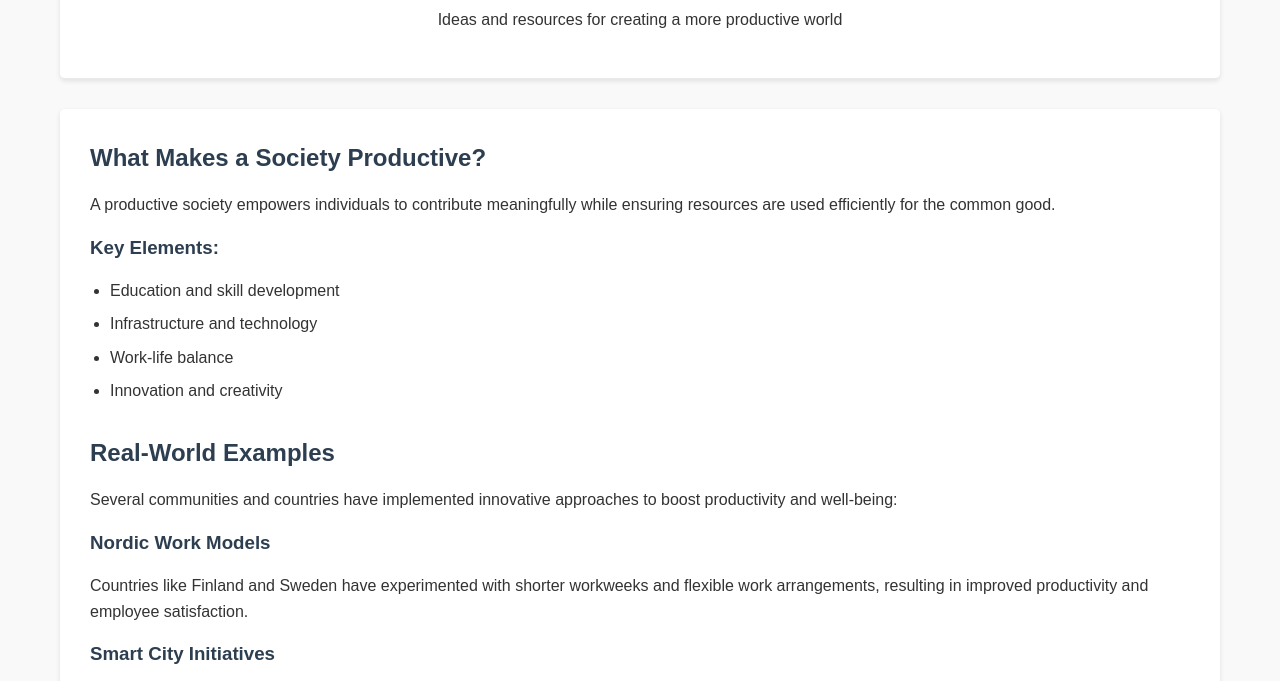
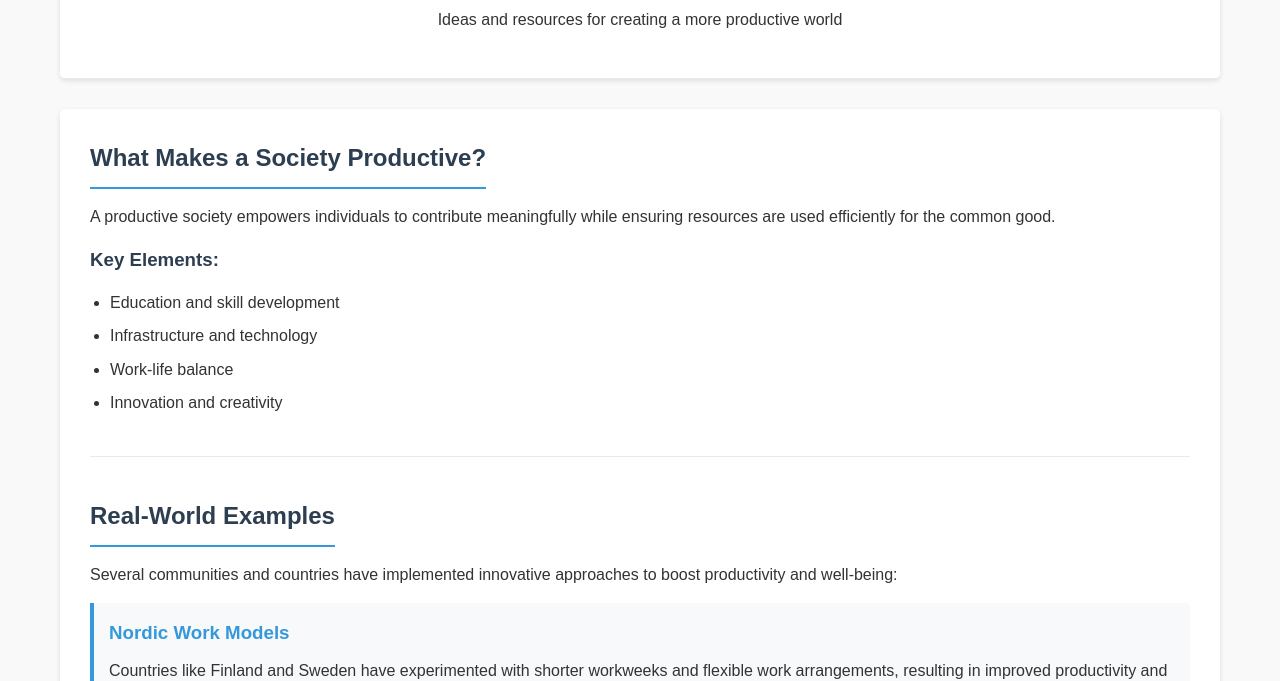
Before and after one commit to ranzsep02/productive-society, a plain HTML site: page index.html in a window 1280 px wide. Shown: the part 104-785 px from the top of the page. Drawn offline with Linux system fonts and the light colour scheme.

Commit message:
Update CSS for new content sections

```diff
--- a/styles.css
+++ b/styles.css
@@ -40,12 +40,24 @@ main {
 }
 
 section {
-    margin-bottom: 30px;
+    margin-bottom: 40px;
+    padding-bottom: 20px;
+    border-bottom: 1px solid #eaeaea;
+}
+
+section:last-child {
+    border-bottom: none;
 }
 
 h2, h3 {
     color: #2c3e50;
     margin-bottom: 15px;
+}
+
+h2 {
+    padding-bottom: 10px;
+    border-bottom: 2px solid #3498db;
+    display: inline-block;
 }
 
 p {
@@ -61,6 +73,26 @@ li {
     margin-bottom: 8px;
 }
 
+/* Example boxes */
+.example {
+    background-color: #f8f9fa;
+    border-left: 4px solid #3498db;
+    padding: 15px;
+    margin-bottom: 20px;
+    border-radius: 0 5px 5px 0;
+}
+
+.example h3 {
+    color: #3498db;
+    margin-bottom: 10px;
+}
+
+/* Resources section */
+.resources h3 {
+    margin-top: 15px;
+    color: #3498db;
+}
+
 /* Footer styles */
 footer {
     text-align: center;
```
